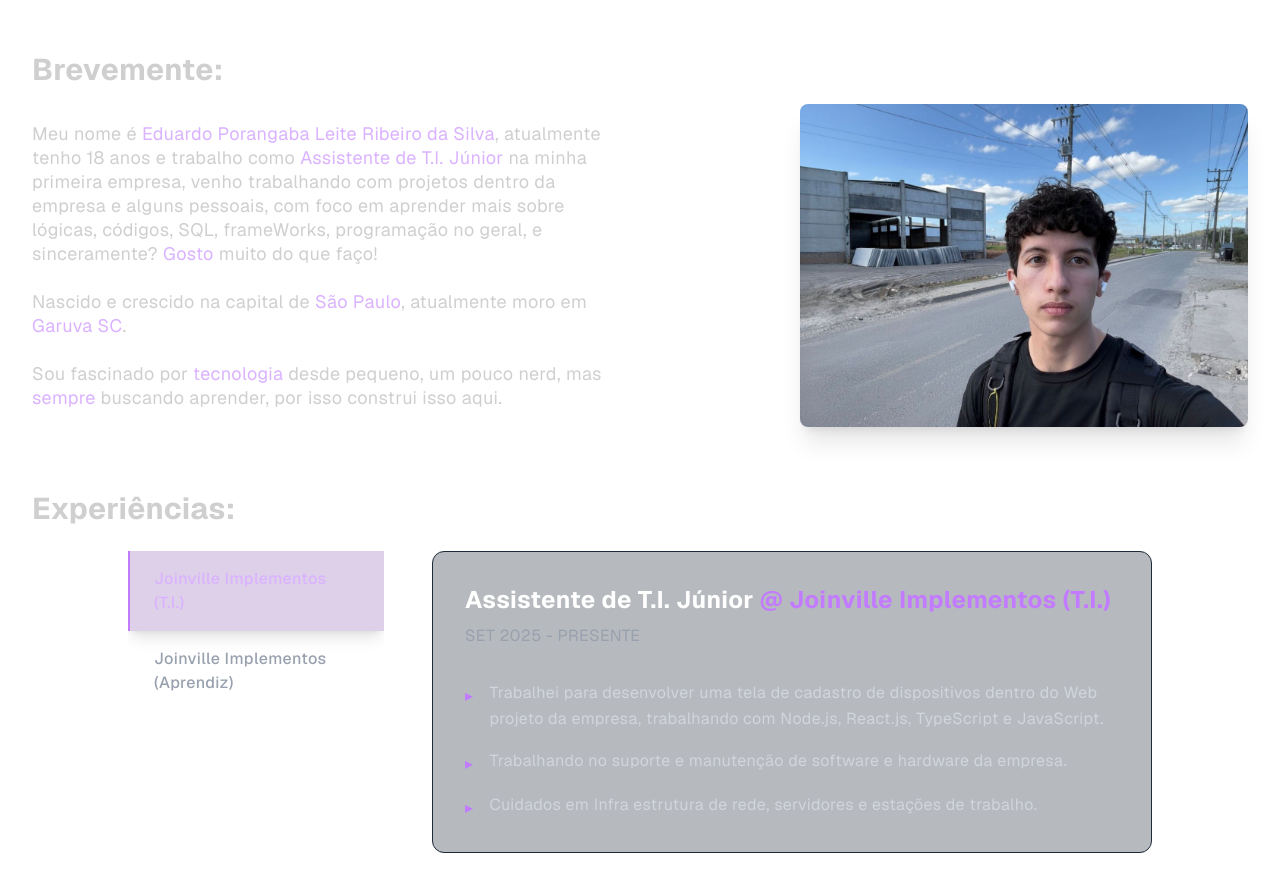
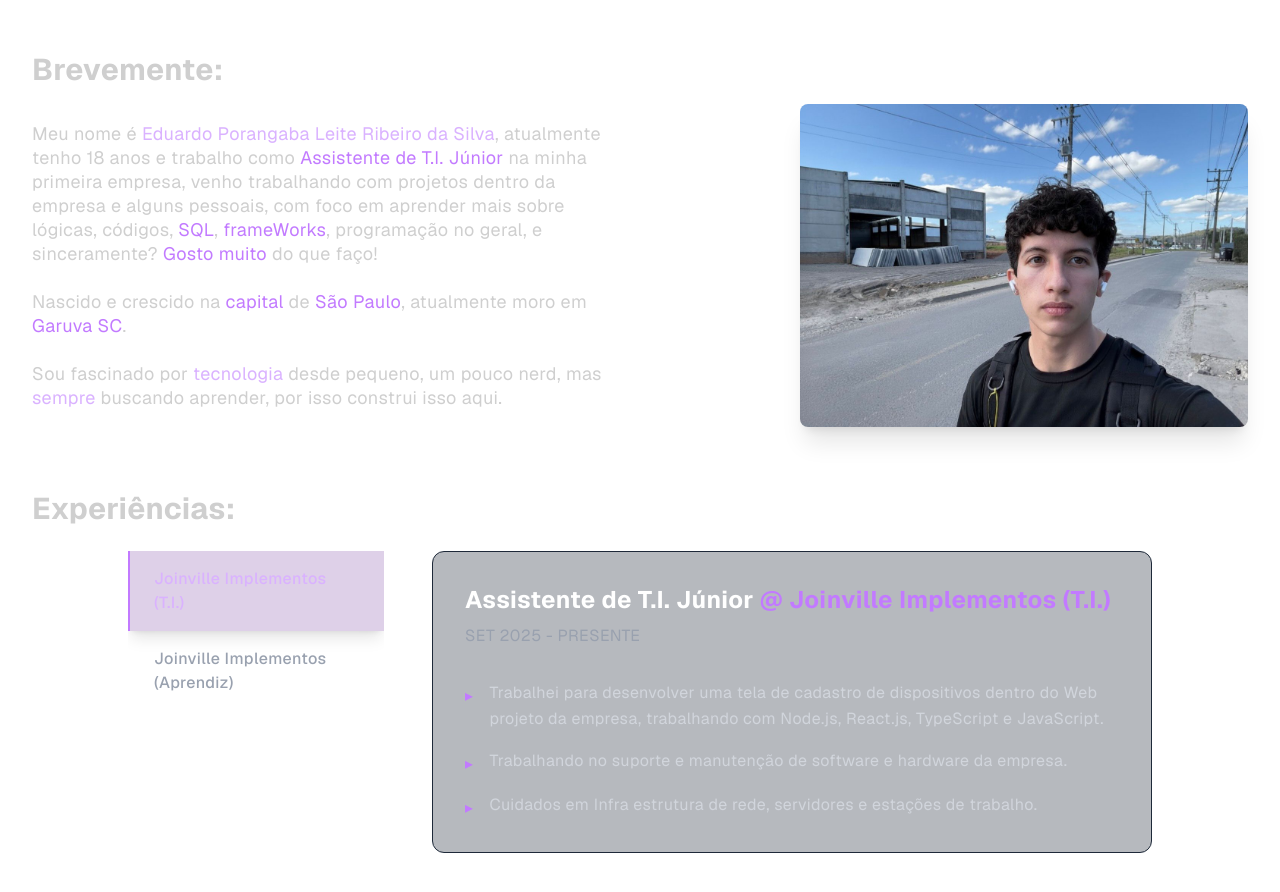
Before and after one commit to eduardoporangaba/about-me, a Next.js app: page / in a window 1280 px wide. Shown: the part 780-1672 px from the top of the page. Built offline with nearby package versions, Linux system fonts and the light colour scheme.

Commit message:
alteração cor blackground

```diff
--- a/app/page.tsx
+++ b/app/page.tsx
@@ -132,17 +132,19 @@ export default function Home() {
                 Eduardo Porangaba Leite Ribeiro da Silva
               </span>
               , atualmente tenho 18 anos e trabalho como{" "}
-              <span className="text-purple-300">Assistente de T.I. Júnior</span>{" "}
+              <span className="text-purple-400">Assistente de T.I. Júnior</span>{" "}
               na minha primeira empresa, venho trabalhando com projetos dentro
               da empresa e alguns pessoais, com foco em aprender mais sobre
-              lógicas, códigos, SQL, frameWorks, programação no geral, e
-              sinceramente? <span className="text-purple-300">Gosto</span> muito
-              do que faço!
+              lógicas, códigos, <span className="text-purple-400">SQL</span>,{" "}
+              <span className="text-purple-400">frameWorks</span>, programação
+              no geral, e sinceramente?{" "}
+              <span className="text-purple-400">Gosto muito</span> do que faço!
               <br />
               <br />
-              Nascido e crescido na capital de{" "}
-              <span className="text-purple-300">São Paulo</span>, atualmente
-              moro em <span className="text-purple-300">Garuva SC</span>.
+              Nascido e crescido na{" "}
+              <span className="text-purple-400">capital</span> de{" "}
+              <span className="text-purple-400">São Paulo</span>, atualmente
+              moro em <span className="text-purple-400">Garuva SC</span>.
               <br />
               <br />
               Sou fascinado por{" "}
```
